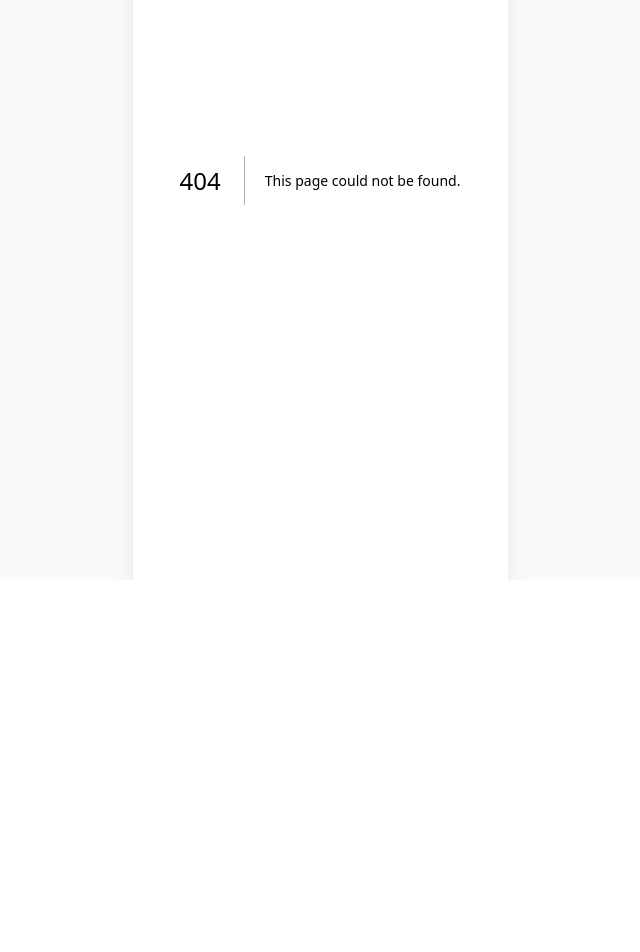
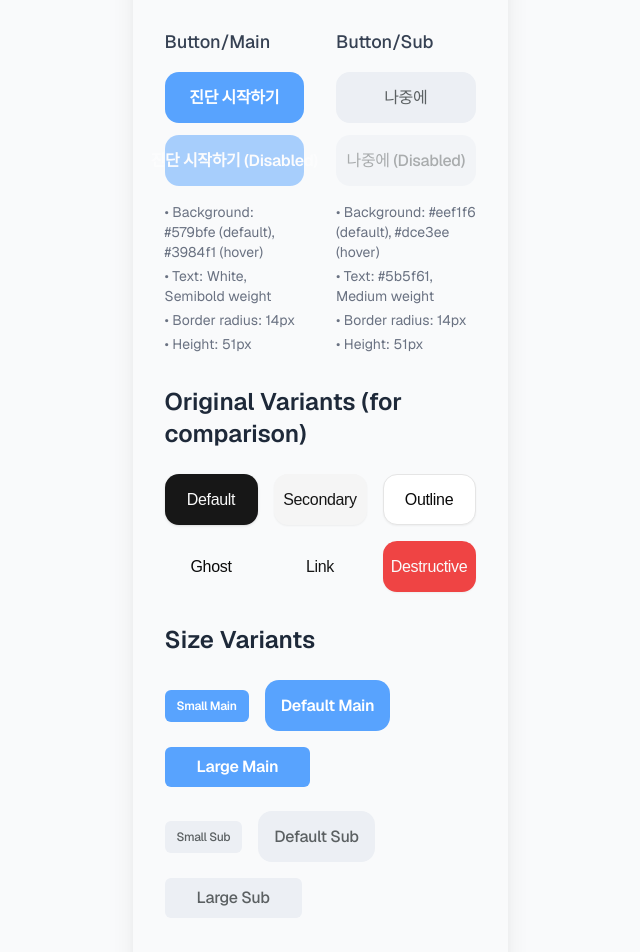
Before and after one commit to BuyBio/BuyBio, a Next.js app: page /button-demo in a window 1280 px wide. Before the commit this address had no page. Shown: the part 220-1172 px from the top of the page, without its empty margins (320-960 px from the left). Before the commit the page ends 800 px from the top, so only its background shows below. Built offline with nearby package versions, Linux system fonts and the light colour scheme; no server answers.

Commit message:
feat: add buttom component

```diff
--- /dev/null
+++ b/app/button-demo/page.tsx
@@ -0,0 +1,138 @@
+import { Button } from "@/components/ui/button";
+
+export default function ButtonDemo() {
+  return (
+    <div className="min-h-screen bg-gray-50 p-8">
+      <div className="max-w-4xl mx-auto space-y-8">
+        <div className="text-center">
+          <h1 className="text-3xl font-bold text-gray-900 mb-2">
+            Button Component Demo
+          </h1>
+          <p className="text-gray-600">
+            Customized buttons based on Figma design specifications
+          </p>
+        </div>
+
+        {/* Figma Design Variants */}
+        <div className="space-y-6">
+          <h2 className="text-2xl font-semibold text-gray-800">
+            Figma Design Variants
+          </h2>
+
+          <div className="grid grid-cols-1 md:grid-cols-2 gap-8">
+            {/* Button/Main Variant */}
+            <div className="space-y-4">
+              <h3 className="text-lg font-medium text-gray-700">Button/Main</h3>
+              <div className="space-y-3">
+                <Button variant="main" className="w-full">
+                  진단 시작하기
+                </Button>
+                <Button variant="main" className="w-full" disabled>
+                  진단 시작하기 (Disabled)
+                </Button>
+              </div>
+              <div className="text-sm text-gray-500 space-y-1">
+                <p>• Background: #579bfe (default), #3984f1 (hover)</p>
+                <p>• Text: White, Semibold weight</p>
+                <p>• Border radius: 14px</p>
+                <p>• Height: 51px</p>
+              </div>
+            </div>
+
+            {/* Button/Sub Variant */}
+            <div className="space-y-4">
+              <h3 className="text-lg font-medium text-gray-700">Button/Sub</h3>
+              <div className="space-y-3">
+                <Button variant="sub" className="w-full">
+                  나중에
+                </Button>
+                <Button variant="sub" className="w-full" disabled>
+                  나중에 (Disabled)
+                </Button>
+              </div>
+              <div className="text-sm text-gray-500 space-y-1">
+                <p>• Background: #eef1f6 (default), #dce3ee (hover)</p>
+                <p>• Text: #5b5f61, Medium weight</p>
+                <p>• Border radius: 14px</p>
+                <p>• Height: 51px</p>
+              </div>
+            </div>
+          </div>
+        </div>
+
+        {/* Original Variants for Comparison */}
+        <div className="space-y-6">
+          <h2 className="text-2xl font-semibold text-gray-800">
+            Original Variants (for comparison)
+          </h2>
+
+          <div className="grid grid-cols-2 md:grid-cols-3 gap-4">
+            <Button variant="default">Default</Button>
+            <Button variant="secondary">Secondary</Button>
+            <Button variant="outline">Outline</Button>
+            <Button variant="ghost">Ghost</Button>
+            <Button variant="link">Link</Button>
+            <Button variant="destructive">Destructive</Button>
+          </div>
+        </div>
+
+        {/* Size Variants */}
+        <div className="space-y-6">
+          <h2 className="text-2xl font-semibold text-gray-800">
+            Size Variants
+          </h2>
+
+          <div className="flex flex-wrap items-center gap-4">
+            <Button variant="main" size="sm">
+              Small Main
+            </Button>
+            <Button variant="main" size="default">
+              Default Main
+            </Button>
+            <Button variant="main" size="lg">
+              Large Main
+            </Button>
+          </div>
+
+          <div className="flex flex-wrap items-center gap-4">
+            <Button variant="sub" size="sm">
+              Small Sub
+            </Button>
+            <Button variant="sub" size="default">
+              Default Sub
+            </Button>
+            <Button variant="sub" size="lg">
+              Large Sub
+            </Button>
+          </div>
+        </div>
+
+        {/* Interactive Examples */}
+        <div className="space-y-6">
+          <h2 className="text-2xl font-semibold text-gray-800">
+            Interactive Examples
+          </h2>
+
+          <div className="bg-white p-6 rounded-lg shadow-sm border">
+            <h3 className="text-lg font-medium mb-4">투자 성향 진단</h3>
+            <p className="text-gray-600 mb-6">
+              내 투자 성향을 확인해 보세요. 간단한 진단 후, 내게 맞는 종목을
+              추천드려요.
+            </p>
+            <div className="space-y-3">
+              <Button variant="main" className="w-full">
+                진단 시작하기
+              </Button>
+              <Button variant="sub" className="w-full">
+                나중에
+              </Button>
+            </div>
+            <p className="text-sm text-gray-500 mt-3 text-center">
+              건너 뛰어도 언제든 다시 할 수 있어요
+            </p>
+          </div>
+        </div>
+      </div>
+    </div>
+  );
+}
--- a/app/globals.css
+++ b/app/globals.css
@@ -38,6 +38,12 @@
   --color-chart-3: hsl(var(--chart-3));
   --color-chart-4: hsl(var(--chart-4));
   --color-chart-5: hsl(var(--chart-5));
+
+  --color-button-main: hsl(var(--button-main));
+  --color-button-main-hover: hsl(var(--button-main-hover));
+  --color-button-sub: hsl(var(--button-sub));
+  --color-button-sub-hover: hsl(var(--button-sub-hover));
+  --color-button-sub-foreground: hsl(var(--button-sub-foreground));
 
   --radius-lg: var(--radius);
   --radius-md: calc(var(--radius) - 2px);
@@ -88,6 +94,11 @@
     --chart-3: 197 37% 24%;
     --chart-4: 43 74% 66%;
     --chart-5: 27 87% 67%;
+    --button-main: 213 99% 67%;
+    --button-main-hover: 213 87% 57%;
+    --button-sub: 218 27% 94%;
+    --button-sub-hover: 218 31% 90%;
+    --button-sub-foreground: 196 4% 37%;
     --radius: 0.5rem;
   }
   .dark {
@@ -115,6 +126,11 @@
     --chart-3: 30 80% 55%;
     --chart-4: 280 65% 60%;
     --chart-5: 340 75% 55%;
+    --button-main: 213 99% 67%;
+    --button-main-hover: 213 87% 57%;
+    --button-sub: 218 27% 14%;
+    --button-sub-hover: 218 31% 20%;
+    --button-sub-foreground: 196 4% 70%;
   }
 }
 
--- a/components/ui/button.tsx
+++ b/components/ui/button.tsx
@@ -6,7 +6,7 @@ import { Slot } from "@radix-ui/react-slot";
 import { cva, type VariantProps } from "class-variance-authority";
 
 const buttonVariants = cva(
-  "inline-flex items-center justify-center gap-2 whitespace-nowrap rounded-md text-sm font-medium transition-colors focus-visible:outline-hidden focus-visible:ring-1 focus-visible:ring-ring disabled:pointer-events-none disabled:opacity-50 [&_svg]:pointer-events-none [&_svg]:size-4 [&_svg]:shrink-0",
+  "inline-flex items-center justify-center gap-2 whitespace-nowrap rounded-[14px] text-base font-medium transition-colors focus-visible:outline-hidden focus-visible:ring-1 focus-visible:ring-ring disabled:pointer-events-none disabled:opacity-50 [&_svg]:pointer-events-none [&_svg]:size-4 [&_svg]:shrink-0 font-['Pretendard',_sans-serif] tracking-[-0.32px]",
   {
     variants: {
       variant: {
@@ -20,9 +20,11 @@ const buttonVariants = cva(
           "bg-secondary text-secondary-foreground shadow-xs hover:bg-secondary/80",
         ghost: "hover:bg-accent hover:text-accent-foreground",
         link: "text-primary underline-offset-4 hover:underline",
+        main: "bg-button-main text-white font-semibold hover:bg-button-main-hover",
+        sub: "bg-button-sub text-button-sub-foreground font-medium hover:bg-button-sub-hover",
       },
       size: {
-        default: "h-9 px-4 py-2",
+        default: "h-[51px] px-4 py-4",
         sm: "h-8 rounded-md px-3 text-xs",
         lg: "h-10 rounded-md px-8",
         icon: "h-9 w-9",
--- a/package.json
+++ b/package.json
@@ -19,6 +19,7 @@
     "next": "latest",
     "react": "^19.0.0",
     "react-dom": "^19.0.0",
+    "react-icons": "^5.5.0",
     "tailwind-merge": "^3.3.0"
   },
   "devDependencies": {
```
Also changed, not shown: 1 other file (tests, documents, lock files or other folders).
